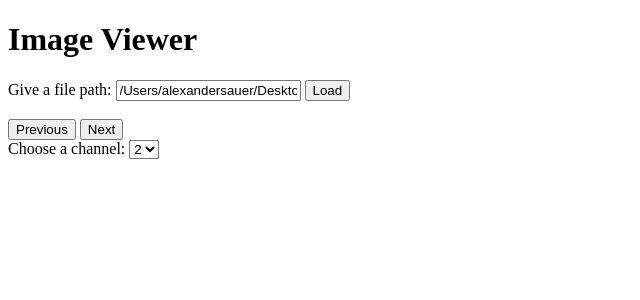
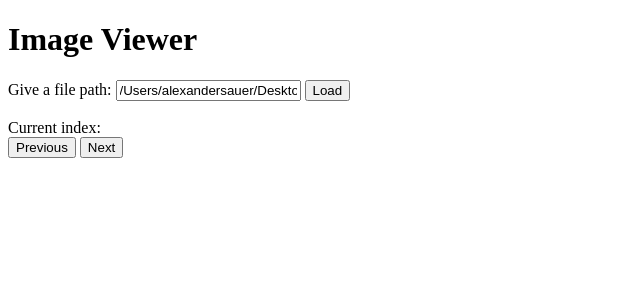
Before and after one commit to AlexSauer/RemoteImgViewer, a Flask app: page / in a window 1280 px wide. Shown: the top 300 px of the page, without its empty margins (0-640 px from the left). Run offline with Flask 2, Linux system fonts and the light colour scheme.

Commit message:
Return json from API and display max index/channel

```diff
--- a/main.py
+++ b/main.py
@@ -31,16 +31,29 @@ def returnImage(filePath, cur_index, channel):
     Function that reads in <filePath> and returns the base64 string of the image of <cur_index> and <channel>.
     Also performs some caching and stores the results of previously computed images.
     """
+    # Load in the file if it hasn't been requested before
     if filePath not in global_storage.keys():
         img = resizeImg(tifffile.imread(filePath))
+        assert len(img.shape) in [3,4], f'Unexpected image shape: {img.shape}'
         global_storage[filePath] = {'raw': img}
+
+    # Generate the base64 image for that combination of index/channel if it hasn't been requested before
     cur_key = f'{channel}_{cur_index}'
     if cur_key not in global_storage[filePath].keys():
         new_slice = generateBase64Img(global_storage[filePath]['raw'], cur_index, channel)
         global_storage[filePath][cur_key] = new_slice
-        return new_slice
-    else:
-        return global_storage[filePath][cur_key]
+
+    # Prepare response
+    img_shape = global_storage[filePath]['raw'].shape
+    n_slices = img_shape[0]
+    n_channels = img_shape[1] if len(img_shape) == 4 else 0
+
+    return {
+        'file' : filePath,
+        'base64img' : global_storage[filePath][cur_key],
+        'n_slices' : n_slices,
+        'n_channels' : n_channels
+    }
 
 
 
--- a/static/script.js
+++ b/static/script.js
@@ -2,6 +2,7 @@ var IMAGES = {}
 
 async function requestImage(imgPath, cur_index, cur_channel) {
     // Makes a request to api/requestImage to get the base64 encoded image
+    console.log(`Requesting ${imgPath}, ${cur_channel}, ${cur_index}`)
     try {
         const response = await fetch('api/requestImage/',
                                      {
@@ -14,8 +15,8 @@ async function requestImage(imgPath, cur_index, cur_channel) {
         if (!response.ok) {
           throw new Error(`HTTP error: ${response.status}`);
         }
-        // const data = await response.json();
-        const data = await response.text();
+        const data = await response.json();
+        // const data = await response.text();
         return data;
       }
       catch (error) {
@@ -29,6 +30,24 @@ function viewImage(base64img) {
     curImg.src = `data:imge/jpg;base64, ${base64img}`;
 }
 
+function updateIndexDisplay(index, path) {
+    let displayIndex = document.getElementById('indexDisplay');
+    let max_index = IMAGES[path]['n_slices'];
+    displayIndex.textContent = `Current index: ${index}/${max_index}`;
+}
+
+function updateChannel(path) {
+    let n_channels = IMAGES[path]['n_channels'];
+    let channelSelect = document.getElementById('channelSelectDiv');
+    if (n_channels == 0){
+        channelSelect.style.display = 'none';
+    } else {
+        channelSelect.style.display = 'block';
+    }
+
+}
+
+
 async function loadImage(path, index, channel){
     // Saves all previously seen image in the IMAGES object
     // This object has the structure {path1: {channel1_index1: base64, ....},
@@ -37,14 +56,17 @@ async function loadImage(path, index, channel){
     let key = `${channel}_${index}`
     if (!(path in IMAGES)) {
         // The images path hasn't been seen before
-        let base64img = await requestImage(path, index, channel);
-        let new_entry = {};
-        new_entry[key] = base64img;
+        let response = await requestImage(path, index, channel);
+        let new_entry = {
+            'n_slices' : response['n_slices'],
+            'n_channels' : response['n_chnanels']
+        };
+        new_entry[key] = response['base64img'];
         IMAGES[path] = new_entry;
     } else if (!(key in IMAGES[path])) {
         // The image path has been seen but not that slice/channel
-        let base64img = await requestImage(path, index, channel);
-        IMAGES[path][key] = base64img;
+        let response = await requestImage(path, index, channel);
+        IMAGES[path][key] = response['base64img'];
     }
     // If the image was already cached or is now loaded, return it
     return IMAGES[path][key];
@@ -52,10 +74,14 @@ async function loadImage(path, index, channel){
 
 function viewAndCacheImage(path, index, channel){
     let curImagePromise = loadImage(path, index, channel);
-    curImagePromise.then((imgbase64) => {
+    // Display the current image and update index and channels
+    curImagePromise
+    .then((imgbase64) => {
+        updateIndexDisplay(index, path);
+        updateChannel(path);
         viewImage(imgbase64);
     })
-    .then(() =>  loadImage(path, index+1, channel))
+    .then(() => loadImage(path, index+1, channel)) // Cache next index
     .catch( (error) => console.log(`Loading failed ${error}`));
 }
 
--- a/templates/index.html
+++ b/templates/index.html
@@ -15,12 +15,15 @@
         <div id="imageViewer">
             <img id="myImage" src="">
             <br>
+            <span id='indexDisplay'>Current index: </span>
+            <br>
             <button id="prevButton">Previous</button>
             <button id="nextButton">Next</button>
             <br>
             <!-- <label for="sliceID">Select channel:</label>
             <input id="channelSelection" type="number" value="2"> -->
 
+            <div id="channelSelectDiv" style="display: none;">
                 <label for="channelSelect">Choose a channel:</label>
                 <select name="channel" id="channelSelect">
                     <option value="0">0</option>
@@ -28,6 +31,7 @@
                     <option value="2" selected>2</option>
                 </select>
             </div>
+        </div>
 
         <script src="{{ url_for('static', filename='script.js') }}"></script>
     </body>
```
Also changed, not shown: utils.py (+7 -2 lines). Lines whose indentation alone changed are shown as unchanged.
